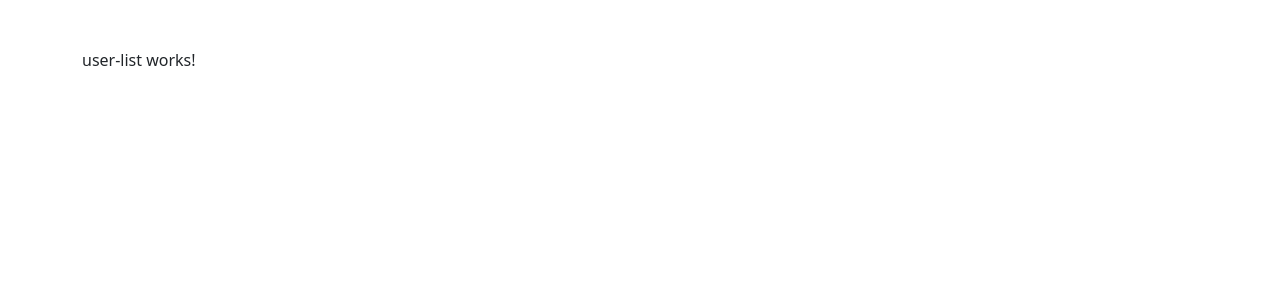
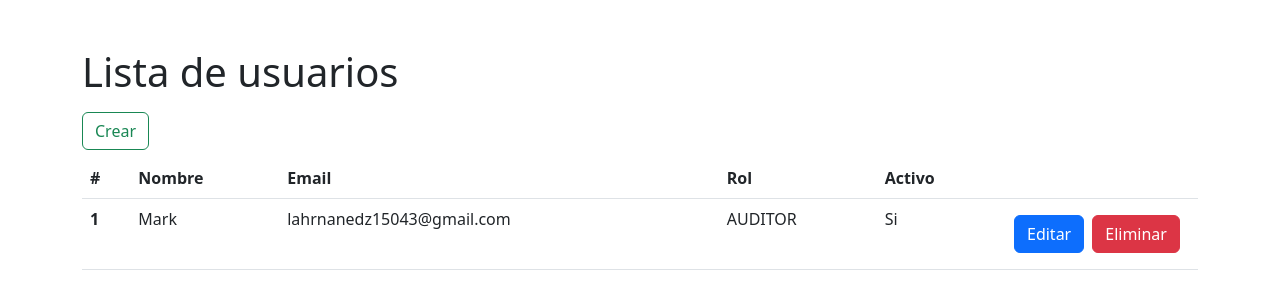
Before and after one commit to leonardo15043/test-codesa-angular, an Angular app: page /user/list in a window 1280 px wide. Shown: the top 300 px of the page. Built offline with nearby package versions, Linux system fonts and the light colour scheme.

Commit message:
Layout [ User list, User action ]

```diff
--- /dev/null
+++ b/src/app/components/user/pages/user-action/user-action.component.html
@@ -0,0 +1,32 @@
+<h1 class="mt-5">Crear usuario</h1>
+<form>
+    <div class="row mt-2 g-3">
+        <div class="col-md-6">
+            <label for="name" class="form-label">Nombre</label>
+            <input type="text" class="form-control" id="name" name="name" formControlName="name">
+        </div>
+        <div class="col-md-6">
+            <label for="email" class="form-label">Email </label>
+            <input type="email" class="form-control" id="email" name="email" formControlName="email">
+        </div>
+        <div class="col-md-6">
+            <div class="form-group">
+                <label class="my-1 mr-2" for="rol">Rol</label>
+                <select class="form-select" id="rol" name="rol" formControlName="rol">
+                    <option selected>Seleccionar...</option>
+                    <option value="1">ADMINISTRADOR</option>
+                    <option value="2">AUDITOR</option>
+                    <option value="3">AUXILIAR</option>
+                </select>
+            </div>
+        </div>
+        <div class="col-md-6">
+            <div class="form-check">
+                <input type="checkbox" class="form-check-input" id="active" name="active" formControlName="active">
+                <label class="form-check-label" for="active">Activo</label>
+            </div>
+        </div>
+    </div>
+
+    <button type="submit" class="btn btn-primary mt-3">Guardar</button>
+</form>
--- /dev/null
+++ b/src/app/components/user/pages/user-action/user-action.component.ts
@@ -0,0 +1,15 @@
+import { Component, OnInit } from '@angular/core';
+
+@Component({
+  selector: 'app-user-action',
+  templateUrl: './user-action.component.html',
+  styleUrls: ['./user-action.component.scss']
+})
+export class UserActionComponent implements OnInit {
+
+  constructor() { }
+
+  ngOnInit(): void {
+  }
+
+}
--- a/src/app/components/user/pages/user-list/user-list.component.html
+++ b/src/app/components/user/pages/user-list/user-list.component.html
@@ -1 +1,27 @@
-<p>user-list works!</p>
+<h1>Lista de usuarios</h1>
+<button type="button" class="btn btn-outline-success mt-2 mb-2" >Crear</button>
+<table class="table">
+    <thead class="thead-dark">
+      <tr>
+        <th scope="col">#</th>
+        <th scope="col">Nombre</th>
+        <th scope="col">Email</th>
+        <th scope="col">Rol</th>
+        <th scope="col">Activo</th>
+        <th scope="col" width="200px"></th>
+      </tr>
+    </thead>
+    <tbody>
+      <tr>
+        <th scope="row">1</th>
+        <td>Mark</td>
+        <td>lahrnanedz15043@gmail.com</td>
+        <td>AUDITOR</td>
+        <td>Si</td>
+        <td>
+            <button type="button" class="btn btn-primary m-2">Editar</button>
+            <button type="button" class="btn btn-danger ">Eliminar</button>
+        </td>
+      </tr>
+    </tbody>
+</table>
--- a/src/app/components/user/pages/user-list/user-list.component.ts
+++ b/src/app/components/user/pages/user-list/user-list.component.ts
@@ -7,7 +7,8 @@ import { Component, OnInit } from '@angular/core';
 })
 export class UserListComponent implements OnInit {
 
-  constructor() { }
+  constructor(
+  ) { }
 
   ngOnInit(): void {
   }
--- a/src/app/components/user/user-routing.module.ts
+++ b/src/app/components/user/user-routing.module.ts
@@ -1,11 +1,16 @@
 import { NgModule } from '@angular/core';
 import { Routes, RouterModule } from '@angular/router';
 import { UserListComponent } from './pages/user-list/user-list.component';
+import { UserActionComponent } from './pages/user-action/user-action.component';
 
 const routes: Routes = [
   {
     path: 'list',
     component: UserListComponent
+  },
+  {
+    path: 'action/:type',
+    component: UserActionComponent
   }
 ];
 
--- a/src/app/components/user/user.module.ts
+++ b/src/app/components/user/user.module.ts
@@ -3,6 +3,7 @@ import { CommonModule } from '@angular/common';
 import { RouterModule } from '@angular/router';
 import { UserListComponent } from './pages/user-list/user-list.component';
 import { UserRoutingModule } from './user-routing.module';
+import { UserActionComponent } from './pages/user-action/user-action.component';
 
 @NgModule({
   imports: [
@@ -11,7 +12,8 @@ import { UserRoutingModule } from './user-routing.module';
     UserRoutingModule
   ],
   declarations: [
-    UserListComponent
+    UserListComponent,
+    UserActionComponent
   ]
 })
 export class UserModule { }
```
Also changed, not shown: src/app/components/user/pages/user-action/user-action.component.scss (added), 1 other file (tests, documents, lock files or other folders).
